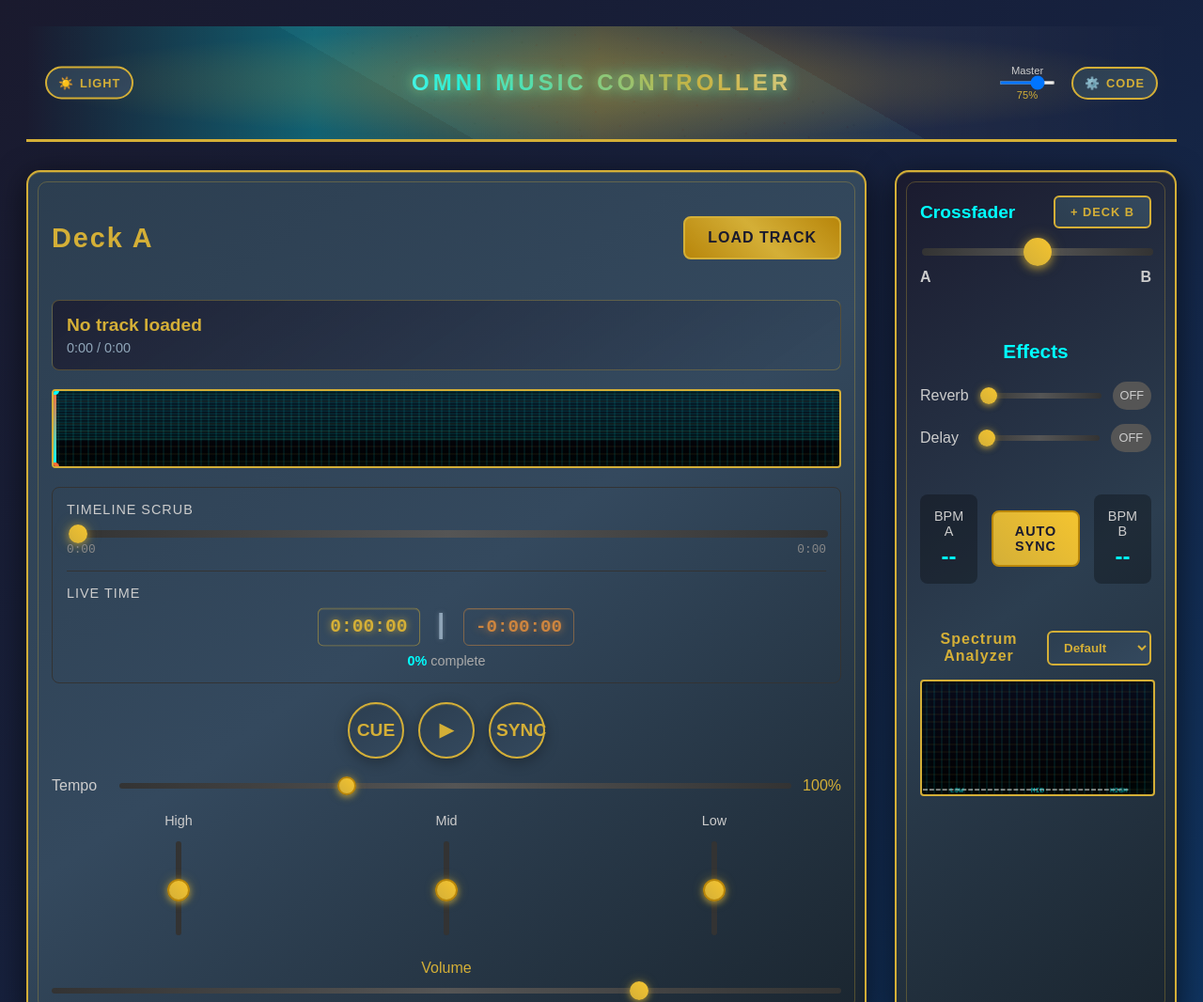
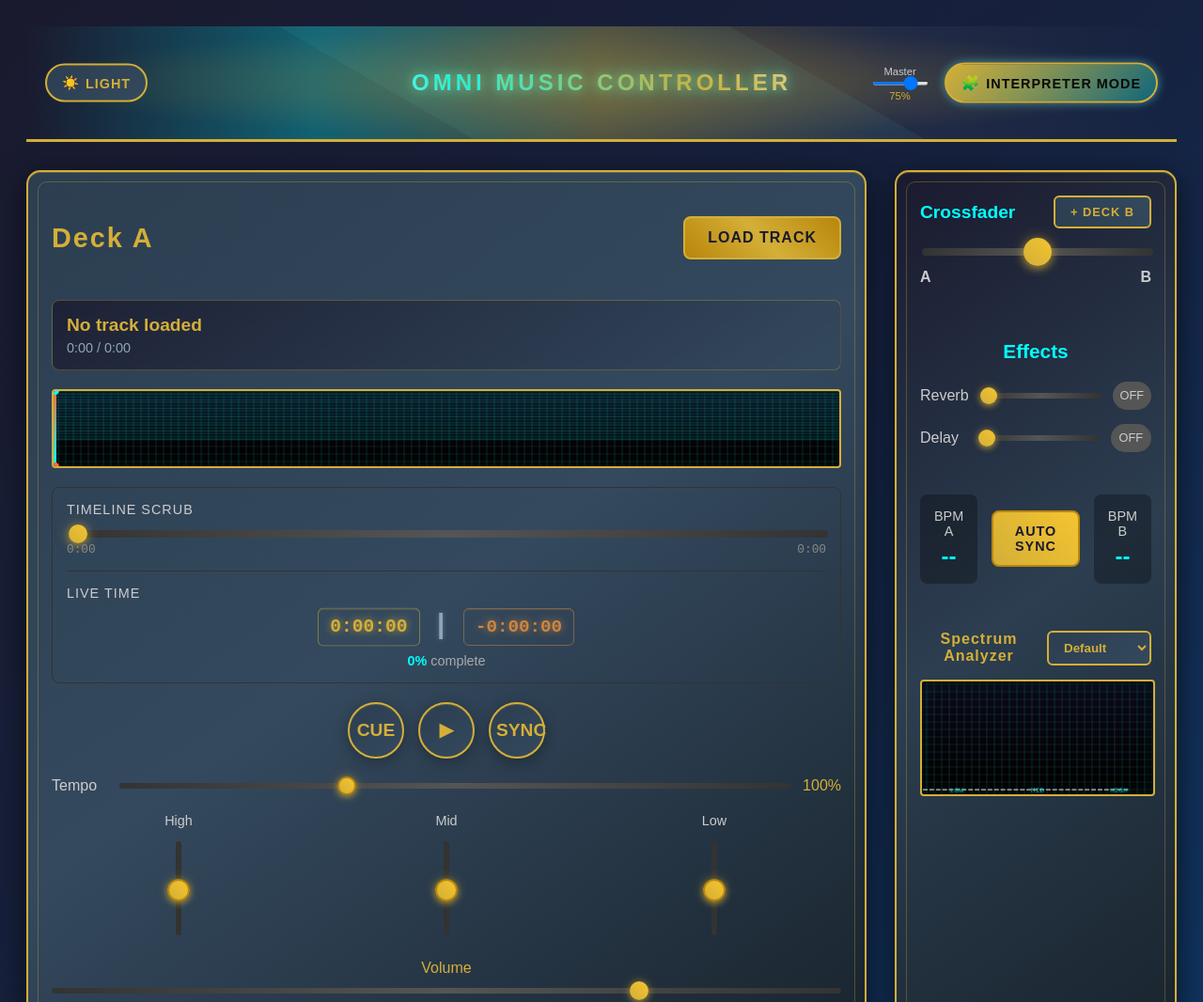
Before and after one commit to abluewolverine/dj-controller-project, a website: page apps/dj-controller/index.html in a window 1280 px wide. Shown: the top 1066 px of the page at 94% size. Drawn offline with Linux system fonts and the light colour scheme.

Commit message:
ui: make Interpreter Mode toggle prominent and accessible

```diff
--- a/apps/dj-controller/index.html
+++ b/apps/dj-controller/index.html
@@ -23,9 +23,9 @@
                         <input type="range" id="masterVolume" min="0" max="100" value="75" class="volume-slider-compact">
                         <span class="volume-display-compact">75%</span>
                     </div>
-                    <button id="codeToggle" class="code-toggle-btn">
-                        <span class="code-icon">⚙️</span>
-                        <span class="code-text">CODE</span>
+                    <button id="codeToggle" class="code-toggle-btn" aria-label="Toggle Interpreter Mode">
+                        <span class="code-icon">🧩</span>
+                        <span class="code-text">Interpreter Mode</span>
                     </button>
                 </div>
             </div>
--- a/apps/dj-controller/styles.css
+++ b/apps/dj-controller/styles.css
@@ -389,12 +389,12 @@ body {
     display: flex;
     align-items: center;
     gap: 6px;
-    padding: 8px 12px;
+    padding: 10px 16px;
     background: var(--button-bg);
     color: var(--color-text);
     border: 2px solid var(--border-color);
-    border-radius: 20px;
-    font-size: 0.8em;
+    border-radius: 24px;
+    font-size: 0.9em;
     font-weight: bold;
     letter-spacing: 1px;
     cursor: pointer;
@@ -418,6 +418,27 @@ body {
 .theme-toggle-btn:hover .theme-icon,
 .code-toggle-btn:hover .code-icon {
     transform: rotate(90deg);
+}
+
+/* Make Interpreter Mode toggle highly visible */
+.code-toggle-btn {
+    background: linear-gradient(135deg, var(--color-primary) 0%, var(--glow-accent) 100%);
+    color: #0a0a0a;
+    border-color: var(--color-primary);
+    box-shadow: 0 0 10px rgba(255, 255, 255, 0.2), 0 0 12px var(--glow-accent);
+}
+
+.code-toggle-btn .code-icon {
+    font-size: 1.1em;
+}
+
+.code-toggle-btn .code-text {
+    font-weight: 800;
+}
+
+.code-toggle-btn:focus-visible {
+    outline: 3px solid #fff;
+    outline-offset: 2px;
 }
 
 .header-controls {
```
